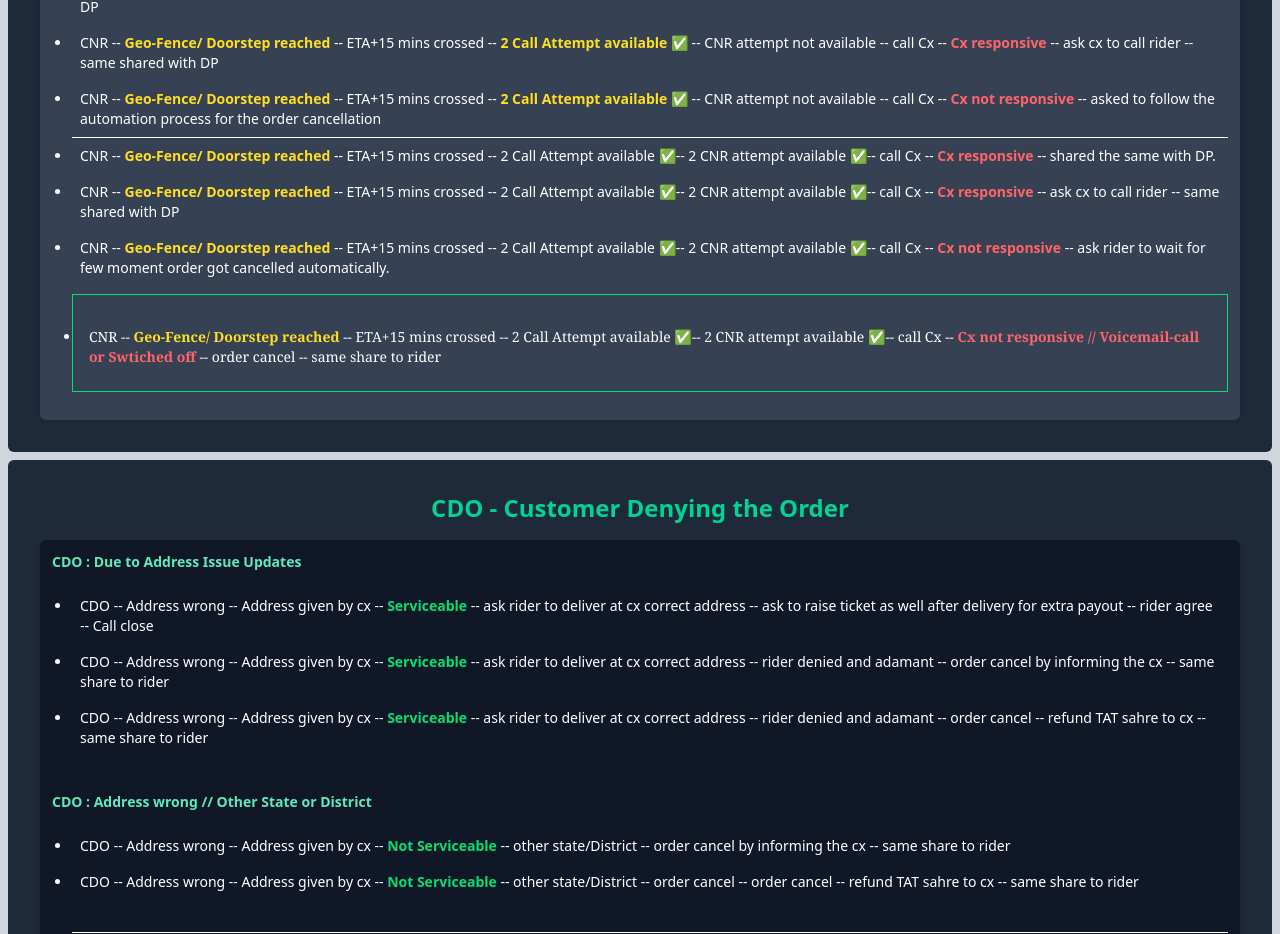
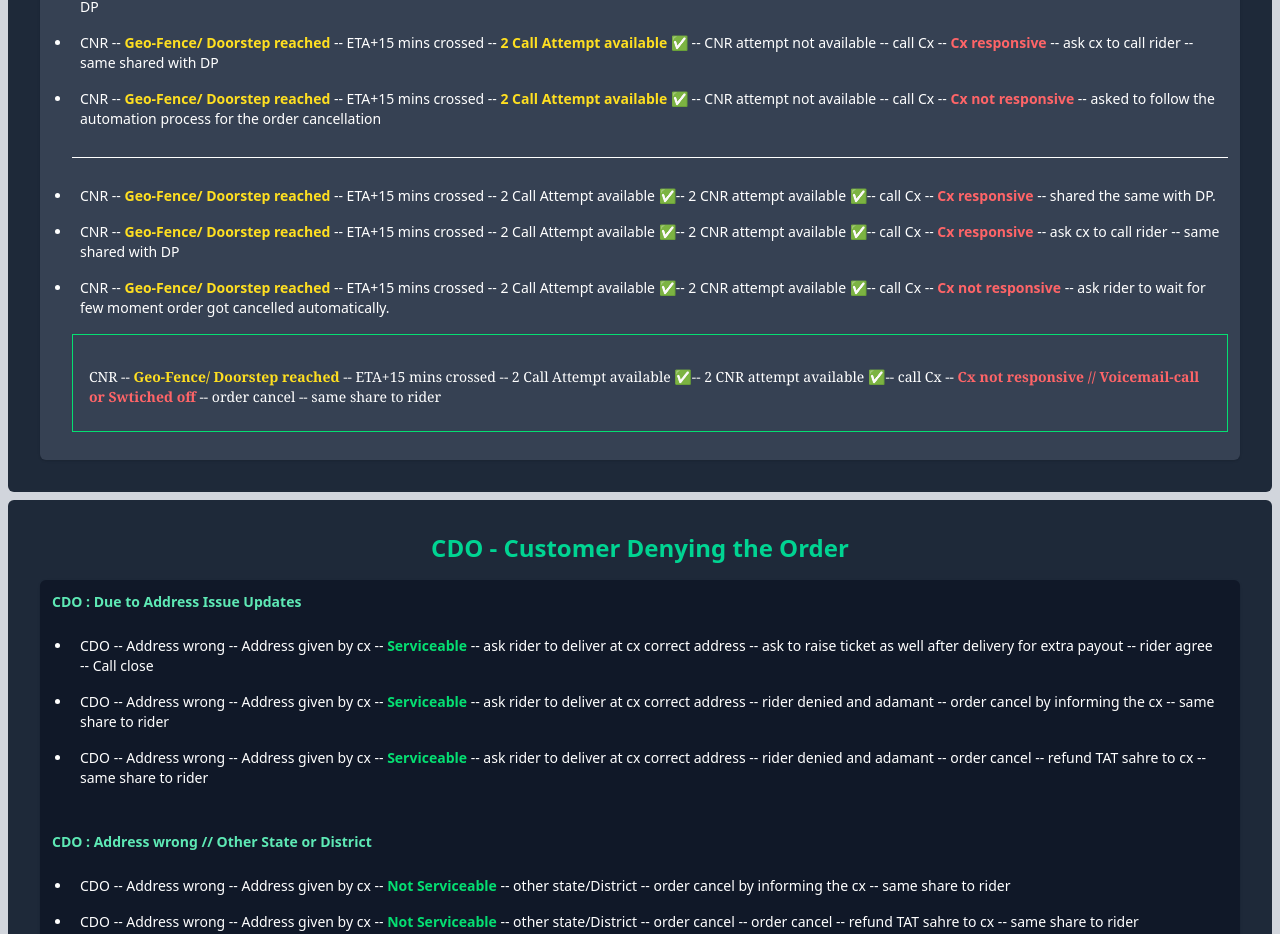
Before and after one commit to Code-with-Sahani/Blinket-DP, a React (Vite) app: page / in a window 1280 px wide. Shown: the part 2019-2953 px from the top of the page. Built offline with nearby package versions, Linux system fonts and the light colour scheme.

Commit message:
Update CNR.jsx

```diff
--- a/src/Components/CNR.jsx
+++ b/src/Components/CNR.jsx
@@ -65,7 +65,7 @@ const CNR = () => {
 
                         <li className="p-2">CNR -- <strong className="text-yellow-300 font-semibold">Geo-Fence/ Doorstep reached</strong> -- ETA+15 mins crossed -- <strong className='text-yellow-300 font-semibold'>2 Call Attempt available ✅</strong> -- CNR attempt not available -- call Cx -- <strong className='text-red-400 font-semibold'>Cx not responsive</strong> -- asked to follow the automation process for the order cancellation</li>
 
-                        <hr></hr>
+                        <hr className='mb-5 mt-5' />
 
                         <li className="p-2">CNR -- <strong className="text-yellow-300 font-semibold">Geo-Fence/ Doorstep reached</strong> -- ETA+15 mins crossed -- 2 Call Attempt available ✅-- 2 CNR attempt available ✅-- call Cx -- <strong className='text-red-400 font-semibold'>Cx responsive</strong> -- shared the same with DP.</li>
 
@@ -75,10 +75,9 @@ const CNR = () => {
 
                         <div className="text-sm border border-green-400 mb-4 mt-2 p-2">
 
-                   <li className="text-sm font-serif  mb-2 mt-4 p-2">CNR -- <strong className="text-yellow-300 font-semibold">Geo-Fence/ Doorstep reached</strong> -- ETA+15 mins crossed -- 2 Call Attempt available ✅-- 2 CNR attempt available ✅-- call Cx -- <strong className='text-red-400 font-semibold'>Cx not responsive // Voicemail-call or Swtiched off</strong> -- order cancel -- same share to rider </li>
+                   <p className="text-sm font-serif  mb-2 mt-4 p-2">CNR -- <strong className="text-yellow-300 font-semibold">Geo-Fence/ Doorstep reached</strong> -- ETA+15 mins crossed -- 2 Call Attempt available ✅-- 2 CNR attempt available ✅-- call Cx -- <strong className='text-red-400 font-semibold'>Cx not responsive // Voicemail-call or Swtiched off</strong> -- order cancel -- same share to rider </p>
 
             </div>
-
                     </ul>
                 </div>
             </div>
```
